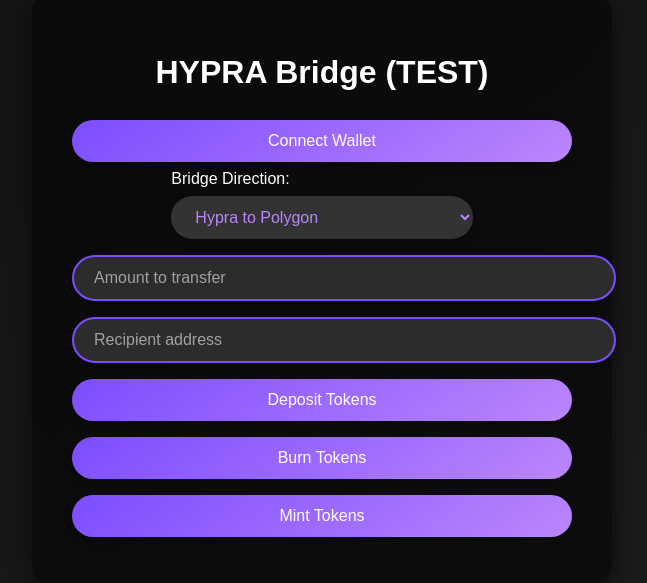
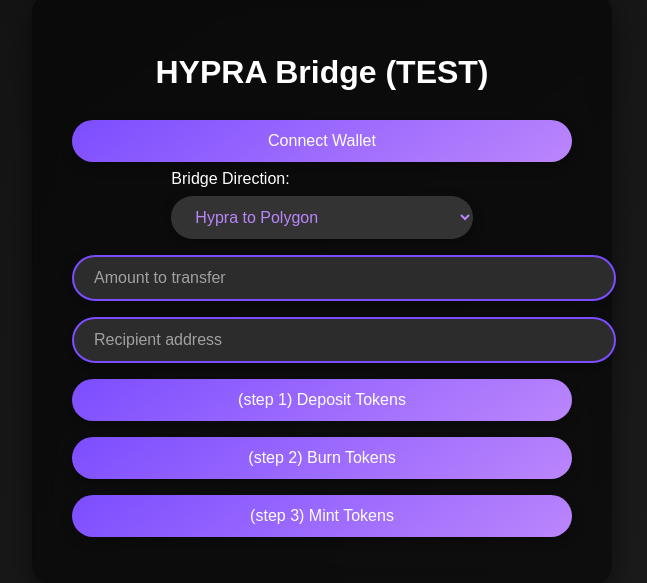
Before and after one commit to mrfixit-stickyhash/hypra-bridge, a React (Create React App) app: page / in a window 1280 px wide. Shown: the part 131-714 px from the top of the page, without its empty margins (318-965 px from the left). Built offline with nearby package versions, Linux system fonts and the light colour scheme.

Commit message:
fixing buttons to reflect bridge direction

```diff
--- a/src/App.js
+++ b/src/App.js
@@ -52,6 +52,29 @@
     }
   }
 
+  async function switchNetwork(targetChainId) {
+    try {
+      await window.ethereum.request({
+        method: 'wallet_switchEthereumChain',
+        params: [{ chainId: Web3.utils.toHex(targetChainId) }],
+      });
+    } catch (switchError) {
+      console.error('Error switching networks:', switchError);
+    }
+  }
+
+  async function ensureCorrectNetwork() {
+    const hypraChainId = 622277; // Correct chain ID for Hypra
+    const polygonChainId = 80001; // Chain ID for Polygon Mumbai Testnet
+    const currentChainId = await web3.eth.getChainId();
+
+    if (bridgeDirection === 'hypraToPolygon' && currentChainId !== hypraChainId) {
+      await switchNetwork(hypraChainId);
+    } else if (bridgeDirection === 'polygonToHypra' && currentChainId !== polygonChainId) {
+      await switchNetwork(polygonChainId);
+    }
+  }
+
   async function depositTokens() {
     if (!web3) {
       console.log("Web3 is not initialized");
@@ -62,65 +85,36 @@
     const contract = new web3.eth.Contract(lockboxABI, lockboxAddress);
 
     try {
-      const gasPrice = await web3.eth.getGasPrice(); // Fetch the current gas price
+      const gasPrice = await web3.eth.getGasPrice();
+      // Ensure the 'from' address is specified in the transaction parameters
       await contract.methods.deposit(web3.utils.toWei(amount, 'ether'))
-        .send({ from: userAccount, gasPrice }); // Specify gasPrice for legacy transaction format
-      console.log("Deposit successful");
+        .send({ from: userAccount, gasPrice })
+        .on('transactionHash', hash => console.log(`Transaction hash: ${hash}`))
+        .on('receipt', receipt => {
+          console.log("Deposit successful", receipt);
+        })
+        .on('error', error => {
+          console.error("Error during deposit:", error.message);
+        });
     } catch (error) {
-      console.error("Error during deposit:", error);
+      console.error("Error during deposit:", error.message);
     }
   }
 
 
   async function burnTokens() {
-    if (!web3) {
-      console.log("Web3 is not initialized");
-      return;
-    }
+    await ensureCorrectNetwork();
     const bridgeAddress = bridgeDirection === 'hypraToPolygon' ? hypraBridgeAddress : polygonBridgeAddress;
     const bridgeABI = bridgeDirection === 'hypraToPolygon' ? hypraBridgeABI : polygonBridgeABI;
     const contract = new web3.eth.Contract(bridgeABI, bridgeAddress);
 
     try {
-      const gasPrice = await web3.eth.getGasPrice(); // Fetch the current gas price
+      const gasPrice = await web3.eth.getGasPrice();
       await contract.methods.burn(recipient, web3.utils.toWei(amount, 'ether'))
-        .send({ from: userAccount, gasPrice }); // Specify gasPrice for legacy transaction format
+        .send({ from: userAccount, gasPrice });
       console.log("Burn successful");
     } catch (error) {
       console.error("Error during burn:", error);
-    }
-  }
-
-
-  async function switchNetwork() {
-    const chainId = '0x13881'; // Hexadecimal for 80001, which is the chain ID for Polygon Mumbai Testnet
-    try {
-      await window.ethereum.request({
-        method: 'wallet_switchEthereumChain',
-        params: [{ chainId: chainId }],
-      });
-    } catch (switchError) {
-      // This error code indicates that the chain has not been added to MetaMask.
-      if (switchError.code === 4902) {
-        try {
-          await window.ethereum.request({
-            method: 'wallet_addEthereumChain',
-            params: [
-              {
-                chainId: chainId,
-                rpcUrl: 'https://matic-mumbai.chainstacklabs.com', // Example RPC URL, replace with your preferred one
-                // Add other chain parameters as needed
-              },
-            ],
-          });
-        } catch (addError) {
-          // Handle errors when adding a new chain
-          console.error('Error adding new chain:', addError);
-        }
-      } else {
-        // Handle other errors
-        console.error('Error switching networks:', switchError);
-      }
     }
   }
 
@@ -134,19 +128,30 @@
       return;
     }
 
-    // Ensure network switch
-    await switchNetwork();
+    // Define targetChainId based on the bridge direction
+    // Assuming Hypra's chain ID is 622277 and Polygon Mumbai Testnet's chain ID is 80001
+    const targetChainId = bridgeDirection === 'polygonToHypra' ? 622277 : 80001;
+
+    // Ensure network switch to the target chain before minting
+    await switchNetwork(targetChainId);
 
     const amountInWei = web3.utils.toWei(amount.toString(), 'ether');
-    // The nonce here might not be the one you want to use for actionId; ensure it matches your contract logic
+
+    // Assuming the nonce generation logic is correct and matches your contract's expectations
     const nonce = await web3.eth.getTransactionCount(userAccount, 'latest');
-    const bridgeContract = new web3.eth.Contract(polygonBridgeABI, polygonBridgeAddress);
+
+    // Determine the correct bridge contract based on the bridge direction
+    const bridgeContract = new web3.eth.Contract(
+      bridgeDirection === 'polygonToHypra' ? hypraBridgeABI : polygonBridgeABI,
+      bridgeDirection === 'polygonToHypra' ? hypraBridgeAddress : polygonBridgeAddress
+    );
+
     const gasPrice = await web3.eth.getGasPrice();
 
-    // Correctly await the call to getActionId and ensure it returns a bytes32 value
-    const actionId = await bridgeContract.methods.getActionId(80001, nonce, recipient, amountInWei).call();
+    // Generate actionId based on the target chain ID for the bridge direction
+    const actionId = await bridgeContract.methods.getActionId(targetChainId, nonce, recipient, amountInWei).call();
 
-    // Proceed to check authorization and consumption of the actionId
+    // Check authorization and consumption of the actionId
     const isAuthorized = await bridgeContract.methods.authorizedActions(actionId).call();
     const isConsumed = await bridgeContract.methods.consumedActions(actionId).call();
 
@@ -178,6 +183,7 @@
 
 
 
+
   return (
     <div className="app-container">
       <h1>HYPRA Bridge (TEST)</h1>
@@ -195,9 +201,9 @@
         <input type="text" value={amount} onChange={(e) => setAmount(e.target.value)} placeholder="Amount to transfer" />
         <input type="text" value={recipient} onChange={(e) => setRecipient(e.target.value)} placeholder="Recipient address" />
       </div>
-      <button onClick={depositTokens} className="action-btn">Deposit Tokens</button>
-      <button onClick={burnTokens} className="action-btn">Burn Tokens</button>
-      <button onClick={mintTokens} className="action-btn">Mint Tokens</button>
+      <button onClick={depositTokens} className="action-btn">(step 1) Deposit Tokens</button>
+      <button onClick={burnTokens} className="action-btn">(step 2) Burn Tokens</button>
+      <button onClick={mintTokens} className="action-btn">(step 3) Mint Tokens</button>
     </div>
   );
 }
```
